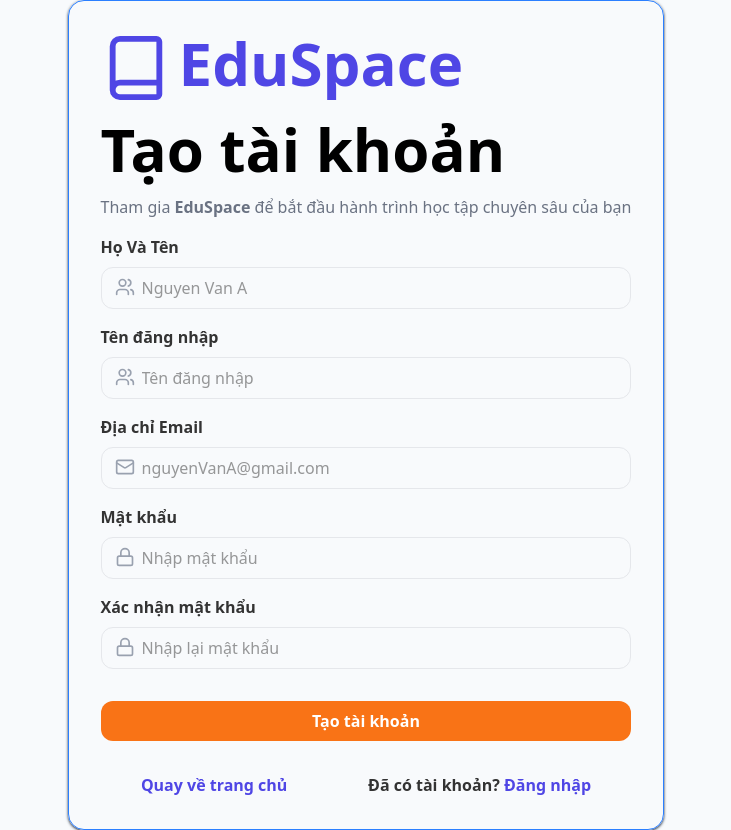
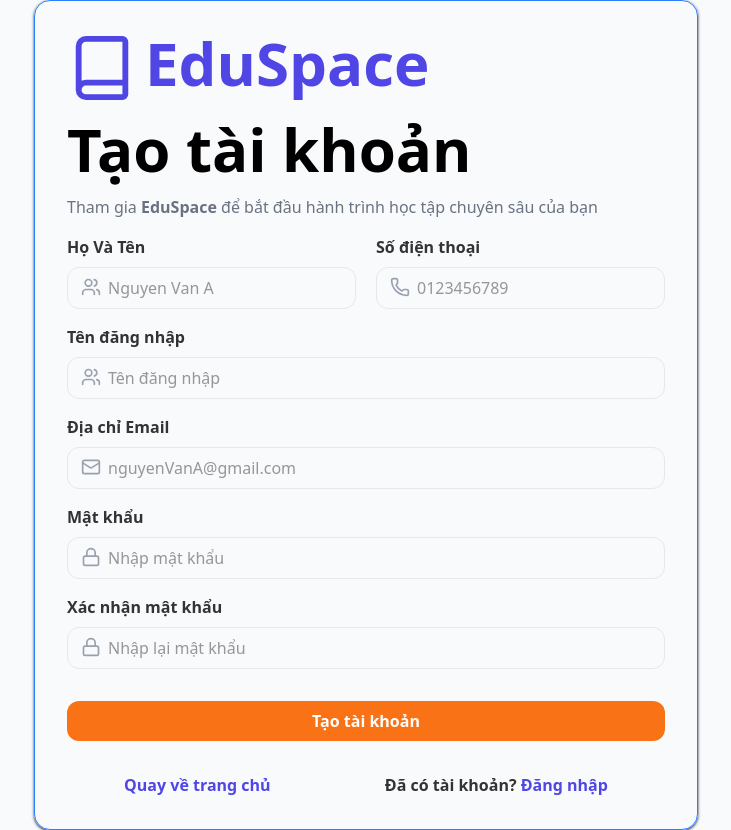
Before and after one commit to minhcamon/SWP391-Group2-EduSpace, a React (Vite) app in the folder frontend/: page /signup in a window 1280 px wide. Shown: the whole page, without its empty margins (274-1005 px from the left). Built offline with nearby package versions, Linux system fonts and the light colour scheme.

Commit message:
fix: add field for register form

```diff
--- a/frontend/src/pages/auth/RegisterPage.jsx
+++ b/frontend/src/pages/auth/RegisterPage.jsx
@@ -1,5 +1,5 @@
 import { useState } from "react";
-import { Book, Lock, Mail, Users } from "lucide-react";
+import { Book, Lock, Mail, Users, Phone } from "lucide-react";
 import InputField from "../../components/common/InputField";
 import { Link, useNavigate } from "react-router";
 import AuthService from "@/services/authService";
@@ -11,6 +11,7 @@ const RegisterForm = () => {
         fullname: "",
         username: "",
         email: "",
+        phone: "",
         password: "",
         confirmPassword: "",
     });
@@ -66,6 +67,8 @@ const RegisterForm = () => {
                     </p>
                 </div>
                 <form className="mt-4" onSubmit={handleSubmit}>
+                    <div className="flex">
+                        <div>
                             <div className="mb-2 font-bold">Họ Và Tên</div>
                             <InputField
                                 icon={Users}
@@ -75,6 +78,22 @@ const RegisterForm = () => {
                                 onChange={handleChange}
                                 placeholder="Nguyen Van A"
                             />
+                        </div>
+
+                        <div className="ml-5">
+                            <div className="mb-2 font-bold">
+                                Số điện thoại
+                            </div>
+                            <InputField
+                                icon={Phone}
+                                inputType="text"
+                                name="phone"
+                                value={formData.phone}
+                                onChange={handleChange}
+                                placeholder="0123456789"
+                            />
+                        </div>
+                    </div>
 
                     <div className="mt-4 mb-2 font-bold">Tên đăng nhập</div>
                     <InputField
--- a/frontend/src/services/authService.js
+++ b/frontend/src/services/authService.js
@@ -3,7 +3,9 @@ import api from '@/lib/axios';
 const AuthService = {
     login: async (email, password) => {
         try {
-            const response = await api.post('/login', { email, password });
+            const usernameOrEmail = email;
+
+            const response = await api.post('/auth/login', { usernameOrEmail, password });
             // Trả về trực tiếp object chứa { token, user }
             return response.data.data;
         } catch (error) {
@@ -16,7 +18,7 @@ const AuthService = {
 
     register: async (userData) => {
         try {
-            const response = await api.post('/register', userData);
+            const response = await api.post('/auth/register', userData);
             // Trả về chuỗi message thành công
             return response.data.message || 'Đăng ký thành công!';
         } catch (error) {
```
Also changed, not shown: frontend/src/App.jsx (+4 -4 lines), frontend/jsconfig.json (indentation only), frontend/src/pages/auth/LoginPage.jsx (line endings or trailing spaces). Lines whose indentation alone changed are shown as unchanged.
